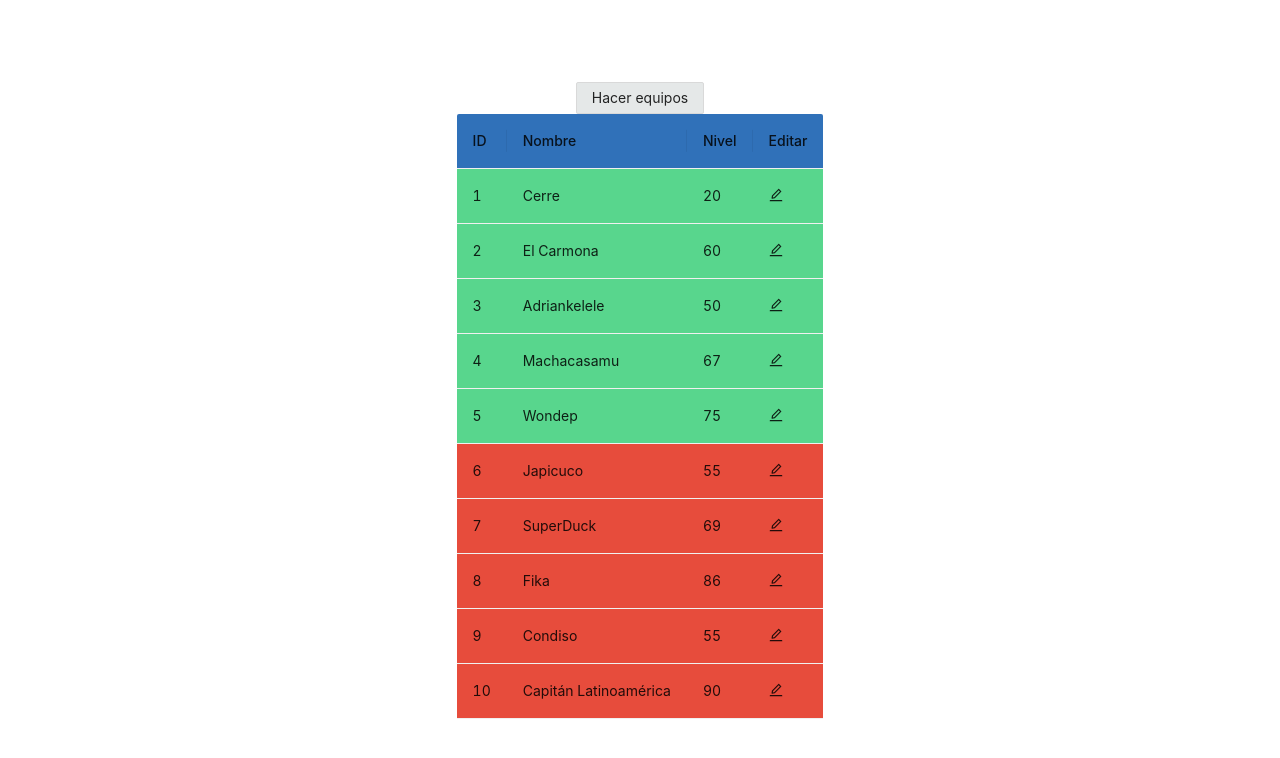
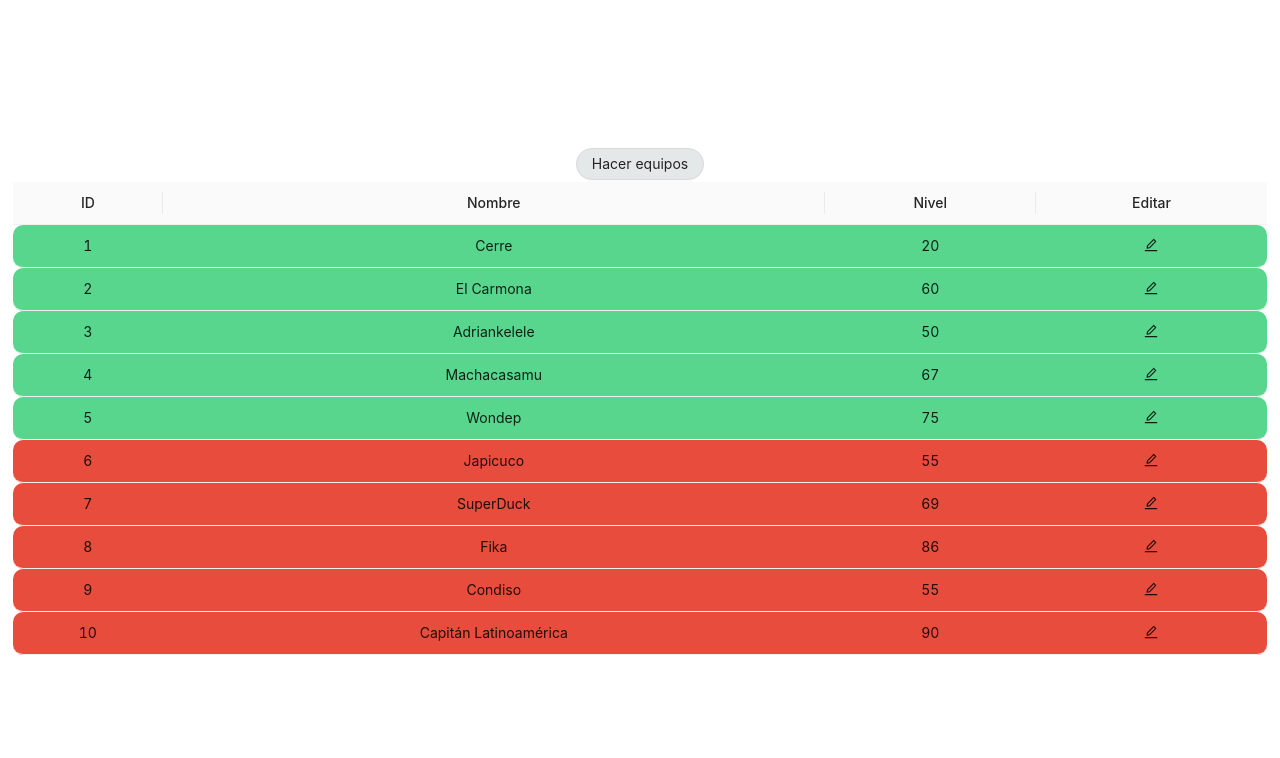
Before and after one commit to cerrejon/randomTeamByLevel, a React (Create React App) app: page / in a window 1280 px wide. Shown: the top 758 px of the page. Built offline with nearby package versions, Linux system fonts and the light colour scheme.

Commit message:
Localstorage/Styles

```diff
--- a/src/App.js
+++ b/src/App.js
@@ -1,7 +1,7 @@
 import "antd/dist/antd.css";
 import "./App.css";
 import { Button, Table, Modal, Input } from "antd";
-import { useState } from "react";
+import { useState,useEffect } from "react";
 import { EditOutlined } from "@ant-design/icons";
 let cont = 0;
 function App() {
@@ -102,27 +102,26 @@ function App() {
     },
   ];
 
+  useEffect(() => {
+    setDataSource(() => {
+      return sameItem;
+    });
+  }, []);
 
   function FastAssignment(players) {
-
     const sorted = players.sort((a, b) => b.level - a.level);
-
     // init with first two highest skilled players
     let team_a = [sorted.shift()];
     let team_b = [sorted.shift()];
-
     // start tracking total skill for each team
     let score_a = team_a[0].level;
     let score_b = team_b[0].level;
-
     // check them 2 at a time
     // assumes array is always divisible by two
     while (sorted.length > 0) {
         let a = sorted.shift()
         let b = sorted.shift()
-
         let high, low;
-
         // figure out which is higher / lower
         if (a.level >= b.level) {
             high = a;
@@ -131,7 +130,6 @@ function App() {
             high = b;
             low = a;
         }
-
         // check total score for team
         // assign lower skilled player to higher scored team
         if (score_a >= score_b) {
@@ -146,10 +144,8 @@ function App() {
             score_b += low.level
         }
     }
-
     return [team_a, team_b]
 }
-
 
 function PrintTeamPair(pair) {
   const [team_a, team_b] = pair;
@@ -192,80 +188,8 @@ const printTeams = () => {
   }
 };
 
-
-
-
-
- /////////////////////////////////
- /* const shuffle = (_xs) => {
-    const xs = [... _xs]
-    for (let i = xs .length; i --> 0; ) {
-      const j = Math .floor (Math .random () * i)
-      xs [i] = [xs [j], xs [j] = xs [i]] [0] // or any swap method
-    }
-    return xs
-  }
-
-  const sum = (ns) => ns.reduce((a, b) => a + b, 0);
-
-  const combinations = (xs, n) =>
-    xs.flatMap((x, i) =>
-      n === 1
-        ? [[x]]
-        : combinations(xs.slice(i + 1), n - 1).map((combo) => [x, ...combo])
-    );
-
-  const complement = (xs, ys) => xs.filter((x) => !ys.includes(x));
-
-  const splits = (fn, xs) =>
-    combinations(xs, Math.ceil(xs.length / 2))
-      .map((c) => [c, complement(xs, c)])
-      .reduce(
-        ({ all, uniq }, [a, b], _, __, ka = fn(a), kb = fn(b)) =>
-          uniq.has(ka) || uniq.has(kb)
-            ? { all, uniq }
-            : { all: all.concat([[a, b]]), uniq: uniq.add(ka).add(kb) },
-        { all: [], uniq: new Set() }
-      ).all;
-
-  // helper function
-  const skillTotal = (players) => sum(players.map((p) => p.level));
-
-  // main function
-  const nClosestSplits = (n, players, swap) =>
-  {
-      return shuffle(
-        splits(xs => xs.map(x => x.name).join('~'), players).map(([a, b]) => ({
-          teamA: a,
-          teamB: b,
-          scoreDiff: Math.abs(skillTotal(a) - skillTotal(b))
-        }))
-      )
-        .sort(({ scoreDiff: a }, { scoreDiff: b }) => a - b)
-        .slice(0, n);
-    }
-
-  // demo
-  const randonTeams = () => {
-    let aTeams = nClosestSplits(5, dataSource);
-    for(let i in aTeams){
-    setDataSource(() => {
-      return aTeams[i].teamA.concat(aTeams[i].teamB) ;
-
-    });
-  }
-
-  }
-
-/*
-  const onAddStudent = () => {
-    let a = dataSource.map((currElement, index) => {
-      var random = Math.floor(Math.random() * 5);
-      this.setState({ ...this.props.albums[random] });
-      return Object.values(dataSource[index])[2];
-    });
-    console.log(a);
-  };*/
+if(localStorage.length === 0){window.localStorage.setItem("players",JSON.stringify(dataSource));}
+let sameItem = JSON.parse(localStorage.getItem("players"));
 
   const onEditStudent = (record) => {
     setIsEditing(true);
@@ -301,6 +225,13 @@ const printTeams = () => {
             setDataSource((pre) => {
               return pre.map((student) => {
                 if (student.id === editingStudent.id) {
+                  for(var i = 0;i < sameItem.length; i++){
+                    if (dataSource[i].id === editingStudent.id) {
+                        sameItem[i].level = parseInt(editingStudent.level);
+                        break;
+                    }
+                }
+                localStorage.setItem('players',JSON.stringify(sameItem))
                   return editingStudent;
                 } else {
                   return student;
--- a/src/index.css
+++ b/src/index.css
@@ -19,13 +19,47 @@
 .green {
    background-color :#58D68D;
 }
-.ant-table-thead> tr >th{
-  color: white;
-  background: #3071b9 !important;
+.green td:first-child {
+  border-top-left-radius: 10px;
+  border-bottom-left-radius: 10px;
 }
+
+.green td:last-child {
+  border-top-right-radius: 10px;
+  border-bottom-right-radius: 10px;
+}
+.red td:first-child {
+  border-top-left-radius: 10px;
+  border-bottom-left-radius: 10px;
+}
+
+.red td:last-child {
+  border-top-right-radius: 10px;
+  border-bottom-right-radius: 10px;
+}
+
 #buttonTeams{
   background: #E5E8E8 ;
+  border-radius: 25px;
 }
-.ant-table{
-  border-radius:5px;
+
+.ant-table-wrapper {
+  width: 98%;
+  height: 100%;
+  position: relative;
+  top: 2px;
 }
+.ant-table {
+  background-color: rgb(255, 255, 255);
+  color: rgb(12, 12, 12);
+}
+
+.ant-table-thead > tr > th {
+  background-color: rgb(50, 96, 110);
+  color: white;
+}
+
+.ant-table-tbody > tr > td ,.ant-table-thead > tr > th{
+  text-align: center !important;
+  padding: 10px 10px !important;
+}
```
